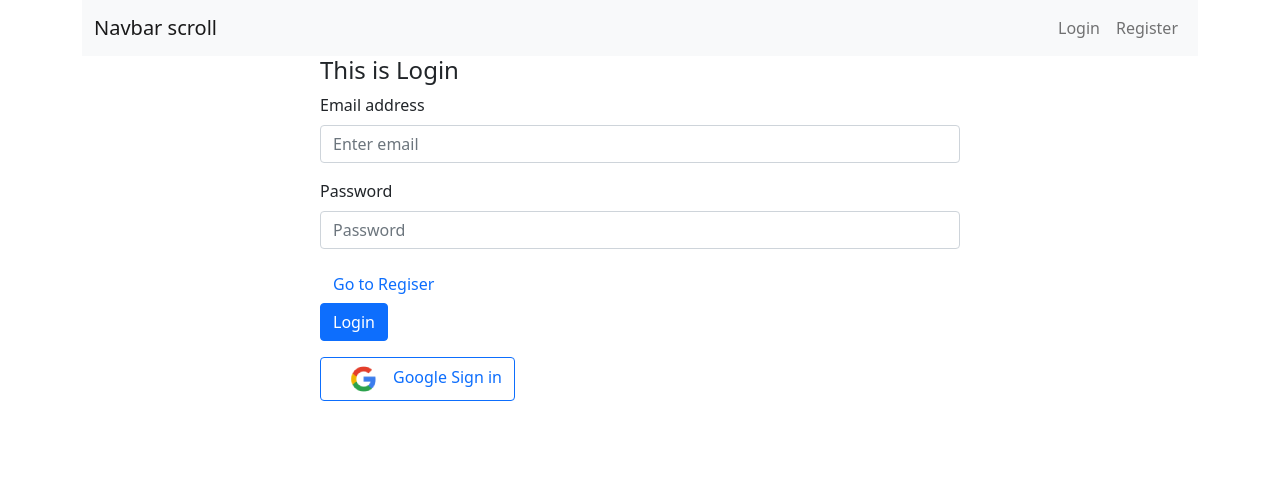
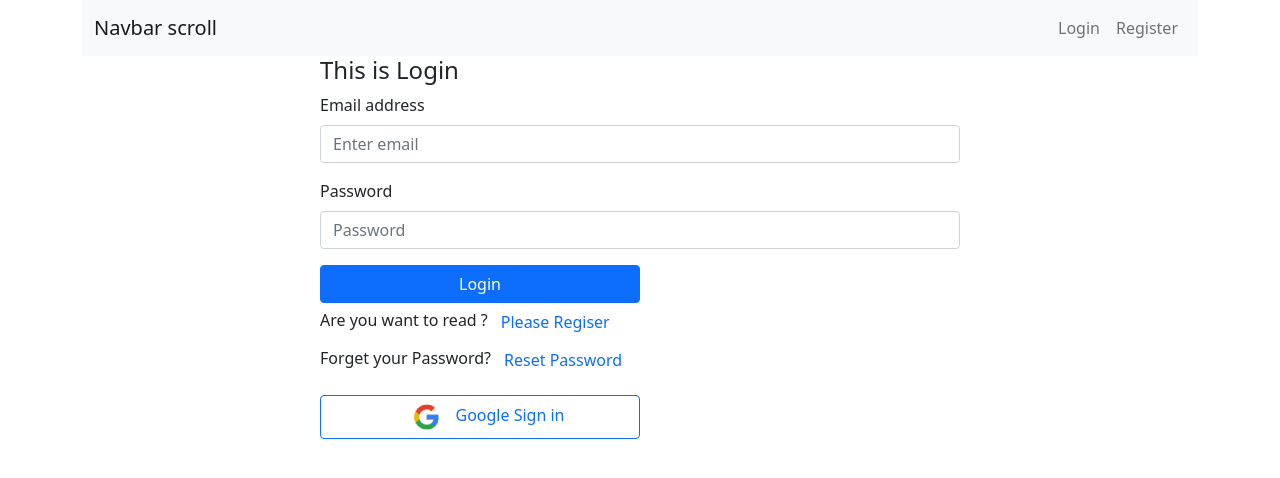
Before and after one commit to Maruf-Bellah/tutor-, a React (Create React App) app in the folder assinment/: page /login in a window 1280 px wide. Shown: the top 478 px of the page. Built offline with nearby package versions, Linux system fonts and the light colour scheme; no server answers.

Commit message:
spiner-complited-now

```diff
--- a/assinment/src/Page/Login/Login.js
+++ b/assinment/src/Page/Login/Login.js
@@ -1,7 +1,7 @@
 
 import React, { useRef } from 'react';
 import { Button, Form } from 'react-bootstrap';
-import { useSignInWithEmailAndPassword } from 'react-firebase-hooks/auth';
+import { useSendPasswordResetEmail, useSignInWithEmailAndPassword } from 'react-firebase-hooks/auth';
 import { Link, useLocation, useNavigate } from 'react-router-dom';
 import auth from '../../firebase.init';
 import Loading from '../Loading/Loading';
@@ -16,13 +16,21 @@ const Login = () => {
      const location = useLocation();
 
      let from = location.state?.from?.pathname || "/home";
-
      const [
           signInWithEmailAndPassword,
           user,
           loading,
           error,
         ] = useSignInWithEmailAndPassword(auth);
+
+        const [sendPasswordResetEmail, sending] = useSendPasswordResetEmail(auth);
+
+        const resetPassword = async() =>{
+          const email = emailRef.current.value;
+          await sendPasswordResetEmail(email);
+          alert('Sent email');
+     }
+
 
         if(loading){
              <Loading></Loading>
@@ -58,15 +66,26 @@ const Login = () => {
   <Form.Group className="mb-3" controlId="formBasicPassword">
     <Form.Label>Password</Form.Label>
     <Form.Control ref={passwordRef} type="password" required placeholder="Password" />
+
   </Form.Group>
-  <Link to='/register' className='text-decoration-none'>
-       <button className='btn btn-link text-decoration-none'>Go to Regiser</button>
- </Link>
- <br></br>
           {errorElement}
-  <Button onClick={() => signInWithEmailAndPassword()} variant="primary" type="submit">
+  <Button className='w-50' onClick={() => signInWithEmailAndPassword()} variant="primary" type="submit">
     Login
   </Button>
+
+ <div>
+ <span>  Are you want to read ?</span>
+  <Link to='/register' className='text-decoration-none'>
+  <button className='btn btn-link text-decoration-none'>Please Regiser</button>
+ </Link>
+ </div>
+
+ <div>
+ <span>  Forget your Password?</span>
+  <Link to='/register' className='text-decoration-none'>
+  <button className='btn btn-link text-decoration-none ' onClick={resetPassword}>Reset Password</button>
+ </Link>
+ </div>
 </Form>
 
 <SocilalLogin></SocilalLogin>
--- a/assinment/src/Page/Login/RequireAuth/RequireAuth.js
+++ b/assinment/src/Page/Login/RequireAuth/RequireAuth.js
@@ -2,10 +2,16 @@ import React from 'react';
 import { useAuthState } from 'react-firebase-hooks/auth';
 import { Navigate, useLocation } from 'react-router-dom';
 import auth from '../../../firebase.init';
+import Loading from '../../Loading/Loading';
 
 const RequireAuth = ({children}) => {
-     const [user] = useAuthState(auth);
+     const [user, loading] = useAuthState(auth);
+     console.log(user);
      const location = useLocation();
+
+     if(loading){
+          return<Loading></Loading>
+     }
 
      if(!user){
           return <Navigate to="/login" state={{ from: location }} replace />;
--- a/assinment/src/Page/Login/SocialLogin/SocilalLogin.js
+++ b/assinment/src/Page/Login/SocialLogin/SocilalLogin.js
@@ -24,7 +24,7 @@ const SocilalLogin = () => {
 
           <button
           onClick={() => signInWithGoogle ()}
-          className='btn btn-outline-primary mt-2'>
+          className='btn btn-outline-primary mt-2 w-50'>
           <img src={logo} alt="" />
                Google Sign in
           </button>
--- a/assinment/src/Page/Register/Register.js
+++ b/assinment/src/Page/Register/Register.js
@@ -22,9 +22,6 @@ const Register = () => {
      ] = useCreateUserWithEmailAndPassword(auth, {sendEmailVerification: true});
      const navigate = useNavigate()
 
-     if(loading){
-          return <Loading></Loading>
-     }
 
      if(user) {
          navigate('/home')
@@ -64,12 +61,8 @@ const Register = () => {
                          <Form.Label>Confirm Password</Form.Label>
                          <Form.Control ref={passwordRef} type="password" required placeholder="Password" />
                     </Form.Group>
-
-
-                         <Link to='/login' className='text-decoration-none'>
-                          <button className='btn btn-link text-decoration-none'>Go to Login</button>
-                         </Link>
-                          <br />
+                     <Form.Group></Form.Group>
+                         <br />
                          {errorElement}
 
                     <Button variant="primary" type="submit"
@@ -77,6 +70,11 @@ const Register = () => {
                     >
                          Register
                     </Button>
+                    <br />
+                    <span className='mt-1'>If you are Registered</span>
+                         <Link to='/login' className='text-decoration-none'>
+                          <button className='btn btn-link text-decoration-none'>Please Login</button>
+                         </Link>
                </Form>
                <SocilalLogin></SocilalLogin>
 
```
